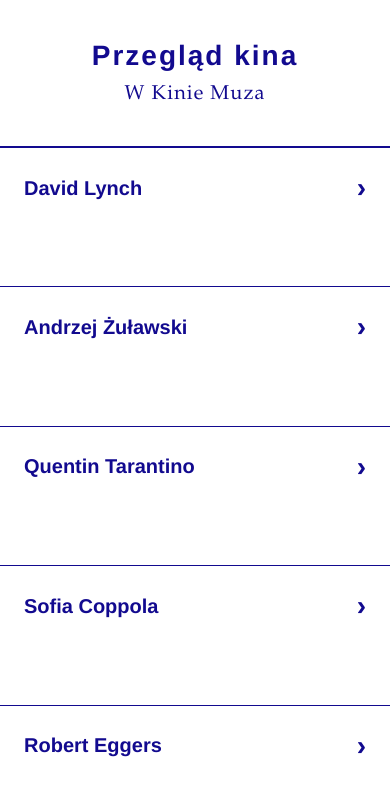
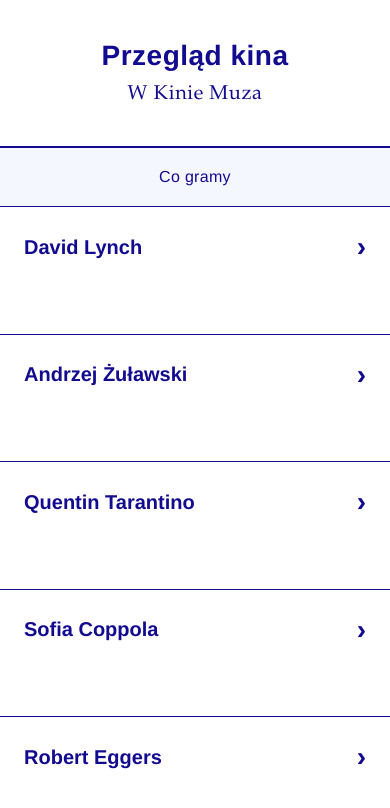
Before and after one commit to SOMAbiceps/DYPLOM, a plain HTML site: page index.html in a window 390 px wide. Drawn offline with Linux system fonts and the light colour scheme.

Commit message:
Update index.html

```diff
--- a/index.html
+++ b/index.html
@@ -37,7 +37,7 @@
       font-size: 48px;
       font-weight: bold;
       font-family: 'Helvetica', Arial, sans-serif;
-      letter-spacing: 3px;
+      letter-spacing: 0.5px;
       color: #120a8f;
       margin-bottom: 10px;
     }
@@ -46,7 +46,7 @@
       font-size: 28px;
       font-family: 'Garamond', Georgia, serif;
       color: #120a8f;
-      letter-spacing: 2px;
+      letter-spacing: 0.5px;
     }
 
     /* GRID VIEW - główny widok z kafelkami */
@@ -60,6 +60,18 @@
 
     .grid-view.hidden {
       display: none;
+    }
+
+    .info-tile {
+      padding: 20px 24px;
+      background: #f5f7ff;
+      border-bottom: 1px solid #120a8f;
+      text-align: center;
+      font-family: 'Helvetica', Arial, sans-serif;
+      color: #120a8f;
+      font-size: 16px;
+      font-weight: 500;
+      letter-spacing: 0.3px;
     }
 
     .directors-grid {
@@ -170,10 +182,10 @@
 
     .back-button {
       position: absolute;
-      background: transparent;
-      border: none;
+      background: rgba(255, 255, 255, 0.95);
+      border: 1px solid #e0e0e0;
       color: #120a8f;
-      padding: 8px 0;
+      padding: 10px 16px;
       font-size: 15px;
       cursor: pointer;
       transition: all 0.3s ease;
@@ -183,6 +195,8 @@
       display: flex;
       align-items: center;
       gap: 6px;
+      border-radius: 6px;
+      box-shadow: 0 2px 8px rgba(0,0,0,0.1);
     }
 
     .back-button::before {
@@ -192,7 +206,8 @@
     }
 
     .back-button:hover {
-      color: #1e1aa0;
+      background: #ffffff;
+      border-color: #120a8f;
     }
 
     .back-button:hover::before {
@@ -250,12 +265,12 @@
     @media (max-width: 768px) {
       .headline h1 {
         font-size: 28px;
-        letter-spacing: 2px;
+        letter-spacing: 0.5px;
       }
 
       .headline p {
         font-size: 20px;
-        letter-spacing: 1px;
+        letter-spacing: 0.5px;
       }
 
       .grid-view {
@@ -309,6 +324,8 @@
   <!-- GRID VIEW -->
   <div class="grid-view" id="gridView">
     <div class="directors-grid">
+      <div class="info-tile">Co gramy</div>
+
       <div class="director-card" data-director="lynch">
         <div class="director-card-name">David Lynch</div>
       </div>
```
